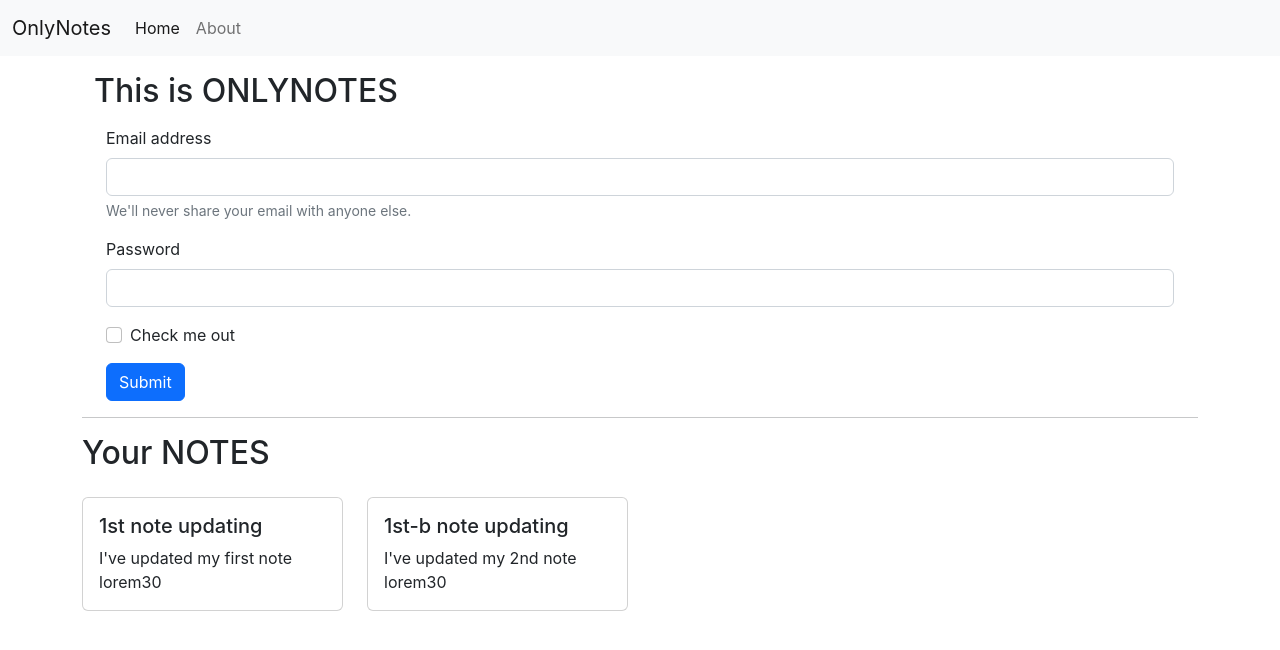
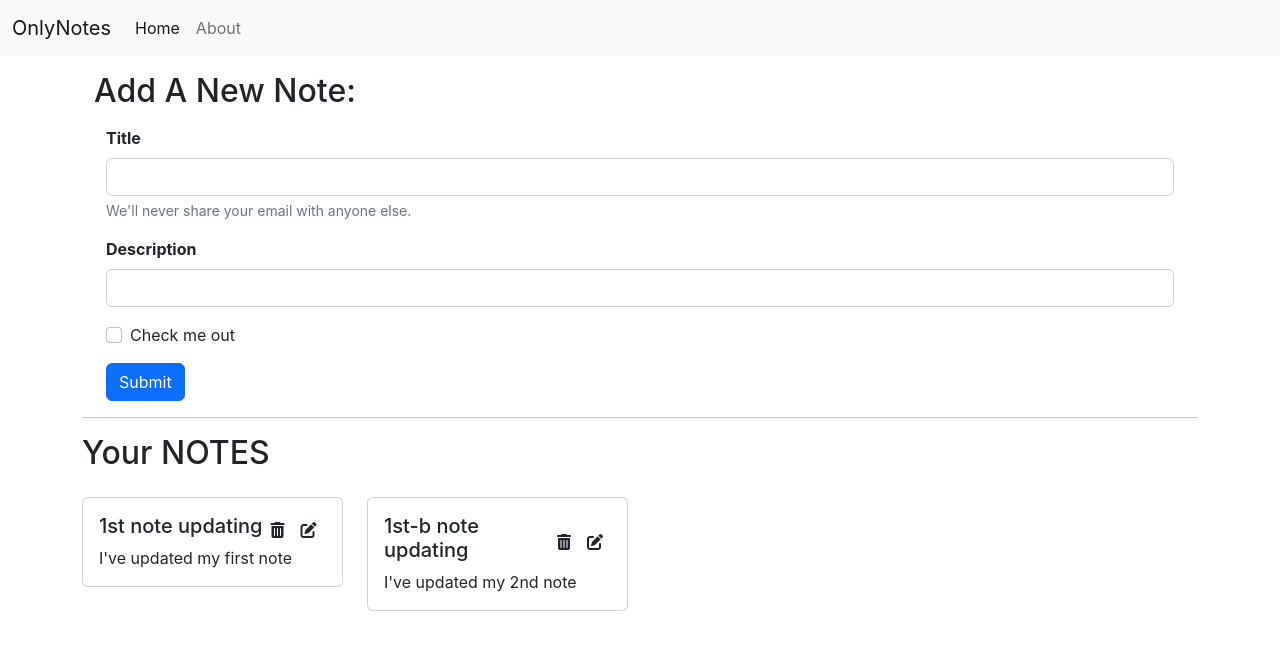
Before and after one commit to realsohel/OnlyNotes-, a React (Create React App) app: page /home in a window 1280 px wide. Shown: the top 650 px of the page. Built offline with nearby package versions, Linux system fonts and the light colour scheme.

Commit message:
63: Add Note on client side

```diff
--- a/public/index.html
+++ b/public/index.html
@@ -18,6 +18,7 @@
   <body>
     <noscript>You need to enable JavaScript to run this app.</noscript>
     <div id="root"></div>
+    <script src="https://kit.fontawesome.com/fade4ff51f.js" crossorigin="anonymous"></script>
     <script src="https://cdn.jsdelivr.net/npm/bootstrap@5.2.3/dist/js/bootstrap.bundle.min.js" integrity="sha384-kenU1KFdBIe4zVF0s0G1M5b4hcpxyD9F7jL+jjXkk+Q2h455rYXK/7HAuoJl+0I4" crossorigin="anonymous"></script>
   </body>
 </html>
--- a/src/App.js
+++ b/src/App.js
@@ -9,6 +9,7 @@ import Home from './components/Home';
 import Navbar from './components/Navbar';
 import About from './components/About';
 import NoteState from './context/notes/NoteState';
+// import Alert from './components/Alert';
 
 function App() {
   return (
@@ -16,6 +17,7 @@ function App() {
     <NoteState>
       <BrowserRouter>
       <Navbar/>
+      {/* <Alert/> */}
       <div className="container my-3">
 
       <Routes>
--- /dev/null
+++ b/src/components/AddNote.js
@@ -0,0 +1,42 @@
+import React, {useContext, useState} from 'react'
+import notecontext from '../context/notes/notecontext'
+
+const AddNote = () => {
+    const context = useContext(notecontext); // using context
+    const{addNote} = context; // detruxting notes = notes(from note.js) & setnote = setnote(from note.js)
+    const[note , setNote] = useState({title: "", description: "", tag:"none"})
+
+    const Addnotebtn = (e)=>{ //submit btn
+            e.preventDefault();
+            addNote(note.title , note.description , note.tag);
+    }
+
+    const onChange = (e)=>{
+        setNote({...note , [e.target.name]:e.target.value});
+    }
+    return (
+        <div className="container my-3">
+            <h2>Add A  New Note:</h2>
+            <div className="container my-3">
+            <form>
+                <div className="mb-3">
+                    <label htmlFor="title" className="form-label" ><b> Title</b></label>
+                    <input type="text" className="form-control" id="title" name="title" onChange={onChange} aria-describedby="emailHelp" />
+                    <div id="emailHelp" className="form-text">We'll never share your email with anyone else.</div>
+                </div>
+                <div className="mb-3">
+                    <label htmlFor="description" className="form-label" ><b>Description</b></label>
+                    <input type="text" className="form-control" id="description" name="description" onChange={onChange} />
+                </div>
+                <div className="mb-3 form-check">
+                    <input type="checkbox" className="form-check-input" id="exampleCheck1" />
+                    <label className="form-check-label" htmlFor="exampleCheck1">Check me out</label>
+                </div>
+                <button type="submit" className="btn btn-primary" onClick={Addnotebtn}>Submit</button>
+            </form>
+            </div>
+        </div>
+    )
+}
+
+export default AddNote
--- a/src/components/Home.js
+++ b/src/components/Home.js
@@ -4,29 +4,9 @@ import Notes from './Notes';
 const Home = () => {
     return (
     <>
-        <div className="container my-3">
-            <h2>This is ONLYNOTES</h2>
-            <div className="container my-3">
-            <form>
-                <div className="mb-3">
-                    <label htmlFor="exampleInputEmail1" className="form-label">Email address</label>
-                    <input type="email" className="form-control" id="exampleInputEmail1" aria-describedby="emailHelp" />
-                    <div id="emailHelp" className="form-text">We'll never share your email with anyone else.</div>
-                </div>
-                <div className="mb-3">
-                    <label htmlFor="exampleInputPassword1" className="form-label">Password</label>
-                    <input type="password" className="form-control" id="exampleInputPassword1" />
-                </div>
-                <div className="mb-3 form-check">
-                    <input type="checkbox" className="form-check-input" id="exampleCheck1" />
-                    <label className="form-check-label" htmlFor="exampleCheck1">Check me out</label>
-                </div>
-                <button type="submit" className="btn btn-primary">Submit</button>
-            </form>
-            </div>
-        </div>
-        <hr />
+
         <Notes/>
+
     </>
     )
 }
--- a/src/components/Navbar.js
+++ b/src/components/Navbar.js
@@ -5,7 +5,7 @@ const Navbar = () => {
 
     let location = useLocation();
     useEffect(() => {
-        console.log(location.pathname);
+        // console.log(location.pathname);
     }, [location]);
 
     return (
--- a/src/components/NoteItem.js
+++ b/src/components/NoteItem.js
@@ -6,8 +6,13 @@ function NoteItem(props) {
         <div className="col-md-3 my-3">
             <div className="card " >
                 <div className="card-body">
+                    <div className="d-flex align-items-center">
                     <h5 className="card-title">{note.title}</h5>
-                    <p className="card-text">{note.description} lorem30</p>
+                    <i className="fa-solid fa-trash-can mx-2"></i>
+                    <i className="fa-solid fa-pen-to-square mx-2"></i>
+                    </div>
+                    <p className="card-text">{note.description} </p>
+
                 </div>
             </div>
         </div>
--- a/src/components/Notes.js
+++ b/src/components/Notes.js
@@ -1,5 +1,6 @@
 import React, { useContext } from 'react'
 import notecontext from '../context/notes/notecontext'
+import AddNote from './AddNote';
 import NoteItem from './NoteItem';
 
 const Notes = () => {
@@ -7,14 +8,18 @@ const Notes = () => {
     const{notes} = context; // detruxting notes = notes(from Notestate.js) & setnote = setnote(from Notestate.js)
 
     return (
+        <>
+        <AddNote />
+        <hr />
         <div className="row my-3">
             <h2>Your NOTES</h2>
 
             {notes.map((note)=>{   // maping
-                return <NoteItem note={note}/>;
+                return <NoteItem  key={note._id}note={note}/>;
 
             })}
         </div>
+        </>
     )
 }
 
--- a/src/context/notes/NoteState.js
+++ b/src/context/notes/NoteState.js
@@ -10,7 +10,7 @@ const NoteState = (props)=>{
             "_id": "63a951c4ff293e661dd08197",
             "user": "63a940a7b5b243191bd6ba66",
             "title": "1st note updating",
-            "description": "I've updated my first note",
+            "description": "I've updated my first note ",
             "tag": "Update",
             "date": "2022-12-26T07:48:20.282Z",
             "__v": 0
@@ -29,9 +29,33 @@ const NoteState = (props)=>{
     const[notes , setnotes] = useState(initialnotes);
 
 
+    // Add a Note.
+    const addNote = (title, description , tag)=>{
+        // API call will be done here later.
+        const note = {
+            "_id": "63a95236ed971a69214c2948",
+            "user": "63a940a7b5b243191bd6ba66",
+            "title": title ,
+            "description": description,
+            "tag": tag,
+            "date": "2022-12-26T07:50:14.166Z",
+            "__v": 0
+        }
+        setnotes(notes.concat(note));
+    }
+    // Delete a Note.
+    const deleteNote = ()=>{
+
+    }
+    // Edit/update  a Note.
+    const updateNote = ()=>{
+
+    }
+
+
 
     return(
-        <Notecontext.Provider value={{notes , setnotes}} >
+        <Notecontext.Provider value={{notes , addNote, deleteNote , updateNote}} >
             {props.children}
         </Notecontext.Provider>
 
--- a/src/index.css
+++ b/src/index.css
@@ -11,3 +11,7 @@ code {
   font-family: source-code-pro, Menlo, Monaco, Consolas, 'Courier New',
     monospace;
 }
+
+i{
+  cursor: pointer;
+}
```
Also changed, not shown: src/components/Alert.js (added, +12 -0 lines).
